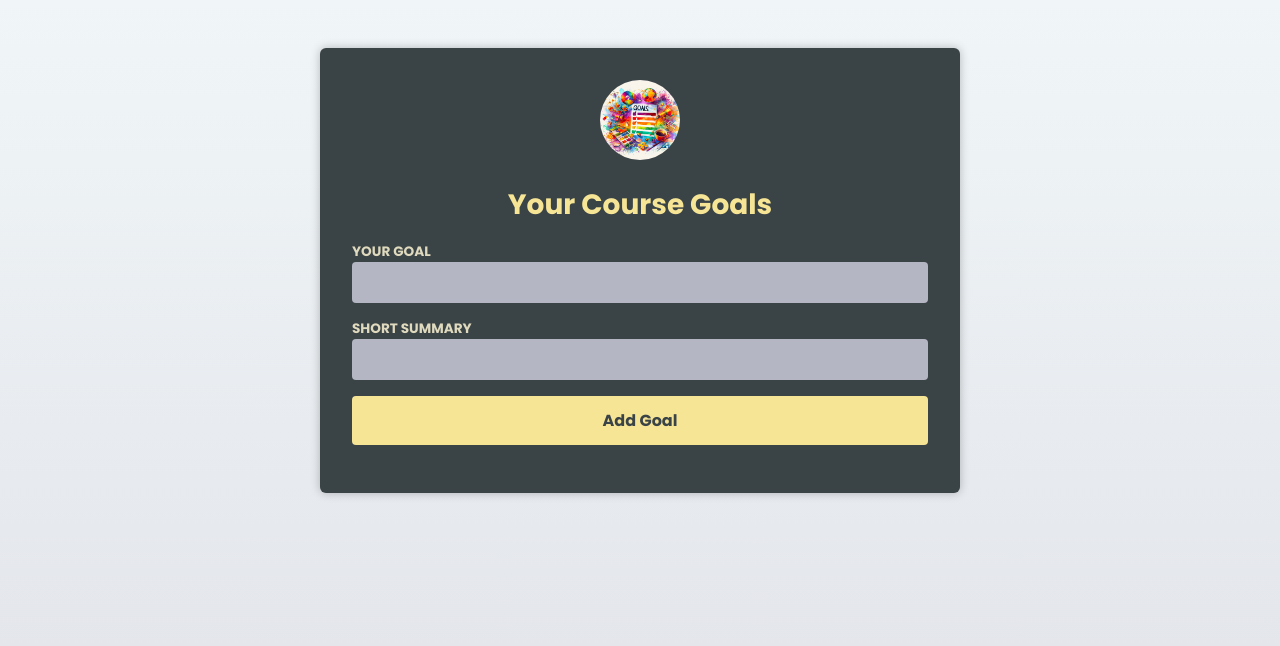
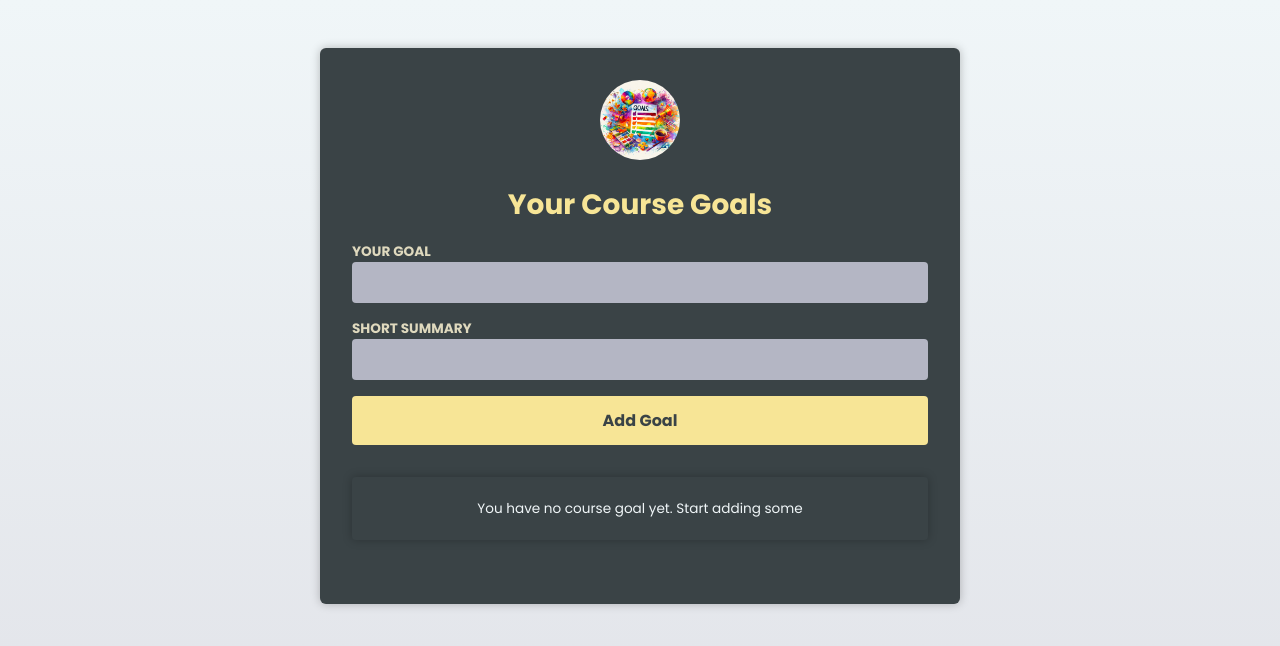
Before and after one commit to Tim0124/react-ts-basic, a React (Vite) app: page / in a window 1280 px wide. Shown: the top 646 px of the page. Built offline with nearby package versions, Linux system fonts and the light colour scheme.

Commit message:
feat: add infobox component. add warning box.

```diff
--- a/src/components/CourseGoalList.tsx
+++ b/src/components/CourseGoalList.tsx
@@ -1,5 +1,7 @@
+import { ReactNode } from "react"
+import { type CourseGoal as CGoal} from '../App'
 import CourseGoal from "./CourseGoal"
-import { type CourseGoal as CGoal} from '../App'
+import InfoBox from "./InfoBox"
 
 type CourseGoalListProps = {
   goals: CGoal[]
@@ -7,9 +9,26 @@ type CourseGoalListProps = {
 }
 
 export default function CourseGoalList ({goals, onDelete}:CourseGoalListProps) {
+  let warningBox:ReactNode ;
+
+  if( goals.length === 0) {
+    return (
+      <InfoBox mode="hint" >You have no course goal yet. Start adding some</InfoBox>
+    )
+  }
+
+
+
+  if(goals.length >= 4) {
+    warningBox = (
+      <InfoBox mode="warning" severity="medium">You're collecting a lot of goals. Don't put too much on your plate!</InfoBox>
+    )
+  }
 
   return (
-    <ul>
+    <>
+      {warningBox}
+      <ul>
         {goals.map((goal) => (
           <li key={goal.id}>
             <CourseGoal
@@ -22,5 +41,6 @@ export default function CourseGoalList ({goals, onDelete}:CourseGoalListProps) {
           </li>
         ))}
       </ul>
+    </>
   )
 }
--- /dev/null
+++ b/src/components/InfoBox.tsx
@@ -0,0 +1,35 @@
+import { ReactNode } from "react"
+
+type HintBoxProps = {
+  mode : 'hint'
+  children: ReactNode
+}
+
+type WarningBoxProps = {
+  mode : 'warning'
+  severity: 'low' | 'medium' | 'high'
+  children: ReactNode
+}
+
+type InfoBoxProps = HintBoxProps | WarningBoxProps
+
+export default function InfoBox (props:InfoBoxProps) {
+  const {mode, children } = props
+
+  if( mode === 'hint') {
+    return (
+      <aside className="infobox infobo-hint">
+        <p>{children}</p>
+      </aside>
+    )
+  }
+
+  const { severity } = props
+
+  return (
+    <aside className={`infobox infobox-warning warning--${severity}`}>
+      <h2>Warning</h2>
+      <p>{children}</p>
+    </aside>
+  )
+}
--- a/src/index.css
+++ b/src/index.css
@@ -65,7 +65,7 @@ form button {
   display: block;
   width: 100%;
   padding: 0.75rem;
-  margin: 1rem 0;
+  margin-top: 1rem;
   background-color: #f7e596;
   border: none;
   border-radius: 4px;
@@ -126,7 +126,31 @@ li button:hover {
   color: #f9a73b;
 }
 
-.fallback {
+.infobox {
+  margin: 2rem 0;
+  padding: 0.5rem;
   text-align: center;
-  color: #acd1ce;
+  box-shadow: 0 0 10px rgba(0, 0, 0, 0.25);
+  font-size: 0.85rem;
+  border-radius: 4px;
 }
+
+.infobox-hint {
+  border: 1px solid #96f5f7;
+  color: #96f5f7;
+}
+
+.infobox-warning.warning--low {
+  border: 1px solid #f6d84f;
+  color: #f6d84f;
+}
+
+.infobox-warning.warning--medium {
+  border: 1px solid #f9a73b;
+  color: #f9a73b;
+}
+
+.infobox-warning.warning--high {
+  border: 1px solid #f97373;
+  color: #f97373;
+}
```
